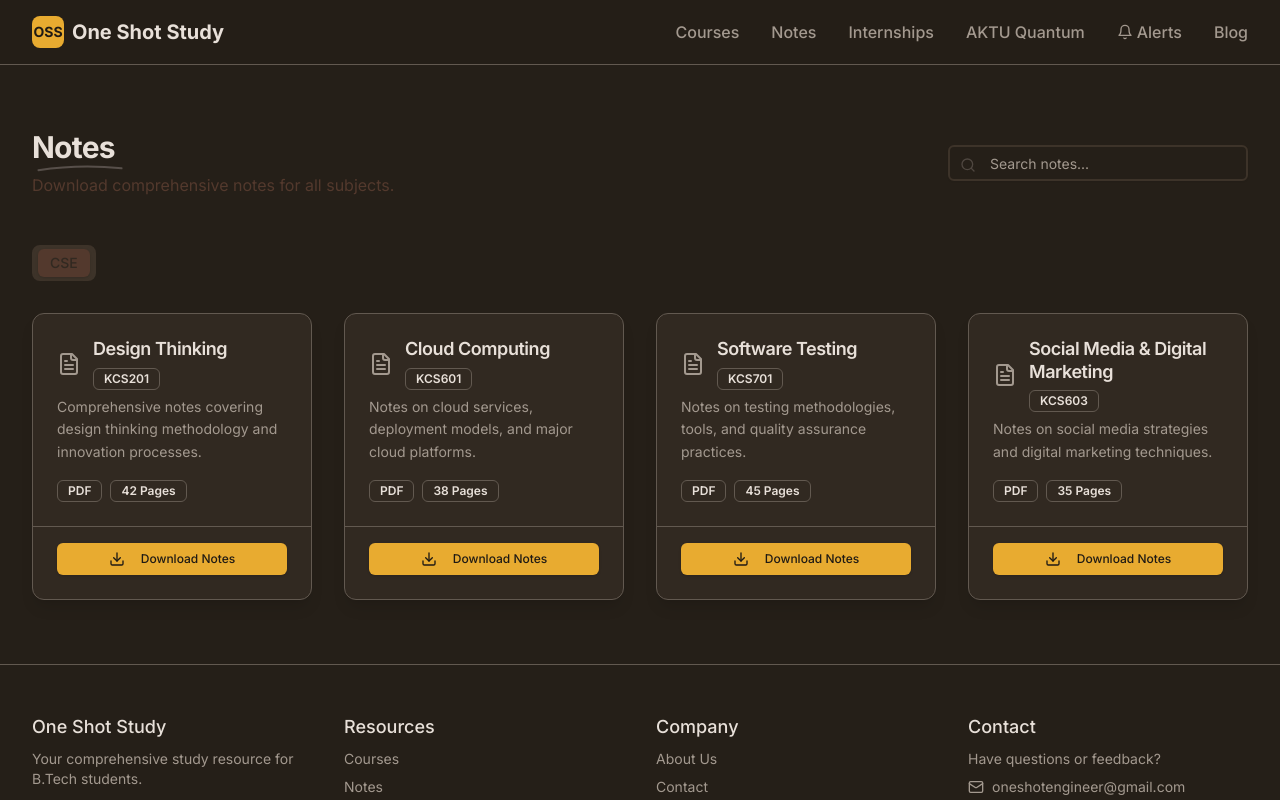
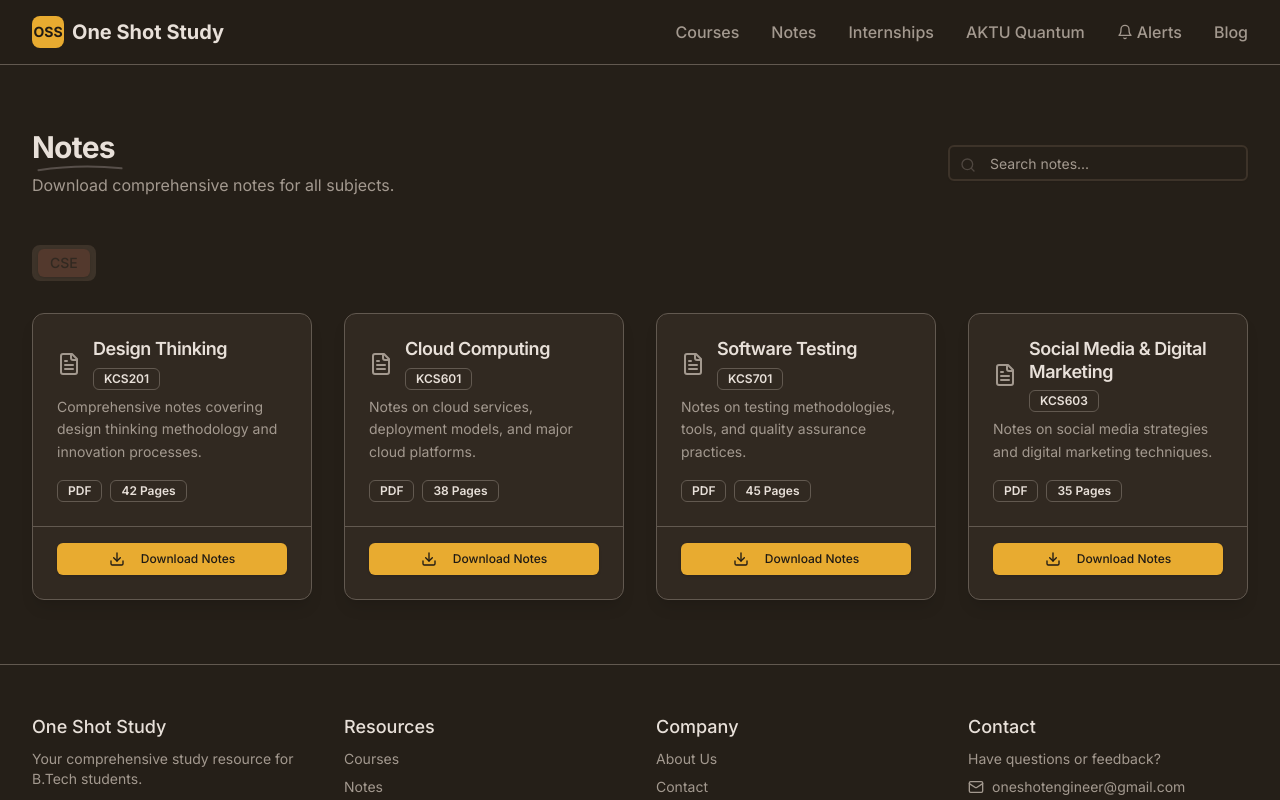
Before and after one commit to Coffee-Expert/oneshotstudy, a Next.js app: page /notes in a window 1280 px wide. Shown: the top 800 px of the page. Built offline with nearby package versions, Linux system fonts and the light colour scheme.

Commit message:
more changes

```diff
--- a/app/internships/page.tsx
+++ b/app/internships/page.tsx
@@ -277,14 +277,14 @@ export default function InternshipsPage() {
         <Badge className="bg-stone-600 text-white">New</Badge>
       )}
     </div>
-    <CardDescription className="text-stone-600">
+    <CardDescription className="text-muted-foreground">
       {internship.company}
     </CardDescription>
   </CardHeader>
 
   <CardContent className="space-y-4">
     {/* Info Row with Location, Duration on Left, Stipend on Right */}
-    <div className="flex justify-between items-center text-sm text-stone-600">
+    <div className="flex justify-between items-center text-sm text-muted-foreground">
       <div className="flex gap-3 flex-wrap">
         <span className="flex items-center gap-1">
           <MapPin className="h-4 w-4" />
@@ -326,7 +326,7 @@ export default function InternshipsPage() {
       <Button
         asChild
         size="lg"
-        className="bg-muted hover:bg-stone-800 text-white px-6 py-2"
+        className="bg-stone-700 hover:bg-stone-800 text-white px-6 py-2"
       >
         <Link href={`/internships/${internship.id}`} className="flex items-center">
           <Eye className="mr-2 h-4 w-4" />
--- a/app/notes/page.tsx
+++ b/app/notes/page.tsx
@@ -79,7 +79,7 @@ export default function NotesPage() {
                   />
                 </svg>
               </h1>
-              <p className="text-stone-600 mt-2">Download comprehensive notes for all subjects.</p>
+              <p className="text-muted-foreground mt-2">Download comprehensive notes for all subjects.</p>
             </div>
             <div className="flex items-center gap-3">
               <div className="relative">
```
